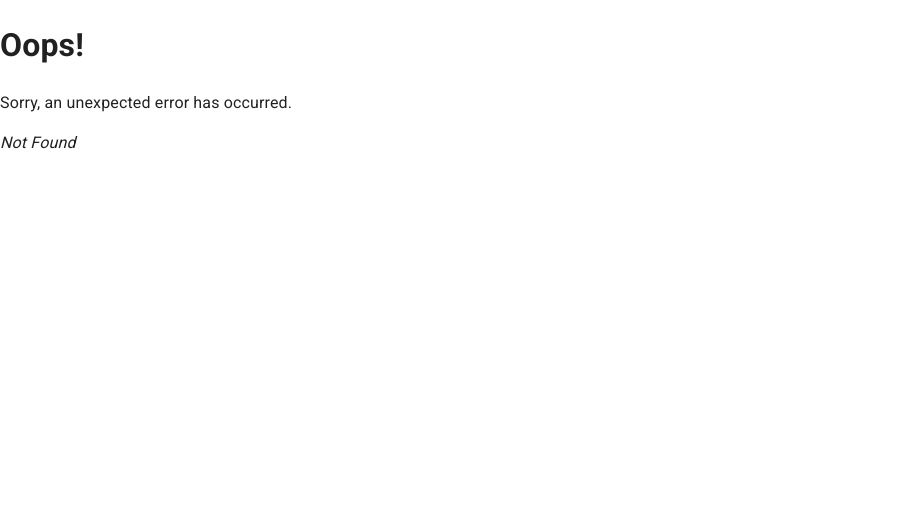
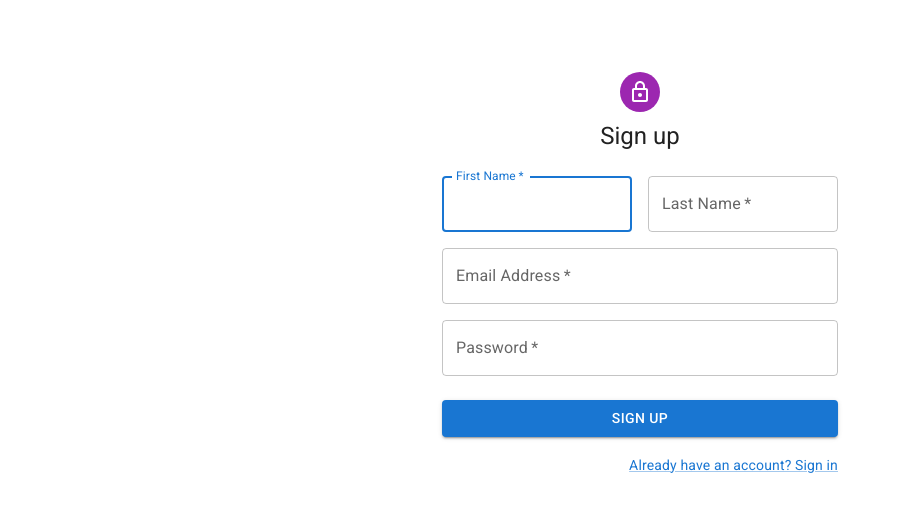
Before and after one commit to Altav1sta/learn-thai-ui, a React (Create React App) app: page /signup in a window 1280 px wide. Before the commit this address had no page. Shown: the top 512 px of the page, without its empty margins (0-902 px from the left). Built offline with nearby package versions, Linux system fonts and the light colour scheme.

Commit message:
Add sign up page

```diff
--- a/src/App.js
+++ b/src/App.js
@@ -4,6 +4,7 @@
 import ErrorPage from "./components/ErrorPage";
 import HomeScreen from './components/HomeScreen';
 import SignInSide from './components/SignInSide';
+import SignUp from './components/SignUp';
 
 const getRouter = context => createBrowserRouter([
   {
@@ -18,6 +19,10 @@
   {
     path: "/signin",
     element: <SignInSide />
+  },
+  {
+    path: "/signup",
+    element: <SignUp />
   }
 ]);
 
--- a/src/components/SignInSide.jsx
+++ b/src/components/SignInSide.jsx
@@ -109,7 +109,7 @@
                 </Link>
               </Grid>
               <Grid item>
-                <Link component={RouterLink} to="/home" variant="body2">
+                <Link component={RouterLink} to="/signup" variant="body2">
                   {"Don't have an account? Sign Up"}
                 </Link>
               </Grid>
--- /dev/null
+++ b/src/components/SignUp.jsx
@@ -0,0 +1,105 @@
+import * as React from 'react';
+import { Link as RouterLink } from 'react-router-dom';
+import Avatar from '@mui/material/Avatar';
+import Button from '@mui/material/Button';
+import CssBaseline from '@mui/material/CssBaseline';
+import TextField from '@mui/material/TextField';
+import Link from '@mui/material/Link';
+import Grid from '@mui/material/Grid';
+import Box from '@mui/material/Box';
+import LockOutlinedIcon from '@mui/icons-material/LockOutlined';
+import Typography from '@mui/material/Typography';
+import Container from '@mui/material/Container';
+
+export default function SignUp() {
+    const handleSubmit = (event) => {
+        event.preventDefault();
+        const data = new FormData(event.currentTarget);
+        console.log({
+            email: data.get('email'),
+            password: data.get('password'),
+        });
+    };
+
+    return (
+        <Container component="main" maxWidth="xs">
+            <CssBaseline />
+            <Box
+                sx={{
+                    marginTop: 8,
+                    display: 'flex',
+                    flexDirection: 'column',
+                    alignItems: 'center',
+                }}
+            >
+                <Avatar sx={{ m: 1, bgcolor: 'secondary.main' }}>
+                    <LockOutlinedIcon />
+                </Avatar>
+                <Typography component="h1" variant="h5">
+                    Sign up
+                </Typography>
+                <Box component="form" noValidate onSubmit={handleSubmit} sx={{ mt: 3 }}>
+                    <Grid container spacing={2}>
+                        <Grid item xs={12} sm={6}>
+                            <TextField
+                                autoComplete="given-name"
+                                name="firstName"
+                                required
+                                fullWidth
+                                id="firstName"
+                                label="First Name"
+                                autoFocus
+                            />
+                        </Grid>
+                        <Grid item xs={12} sm={6}>
+                            <TextField
+                                required
+                                fullWidth
+                                id="lastName"
+                                label="Last Name"
+                                name="lastName"
+                                autoComplete="family-name"
+                            />
+                        </Grid>
+                        <Grid item xs={12}>
+                            <TextField
+                                required
+                                fullWidth
+                                id="email"
+                                label="Email Address"
+                                name="email"
+                                autoComplete="email"
+                            />
+                        </Grid>
+                        <Grid item xs={12}>
+                            <TextField
+                                required
+                                fullWidth
+                                name="password"
+                                label="Password"
+                                type="password"
+                                id="password"
+                                autoComplete="new-password"
+                            />
+                        </Grid>
+                    </Grid>
+                    <Button
+                        type="submit"
+                        fullWidth
+                        variant="contained"
+                        sx={{ mt: 3, mb: 2 }}
+                    >
+                        Sign Up
+                    </Button>
+                    <Grid container justifyContent="flex-end">
+                        <Grid item>
+                            <Link component={RouterLink} to="/signin" variant="body2">
+                                Already have an account? Sign in
+                            </Link>
+                        </Grid>
+                    </Grid>
+                </Box>
+            </Box>
+        </Container>
+    );
+}
```
